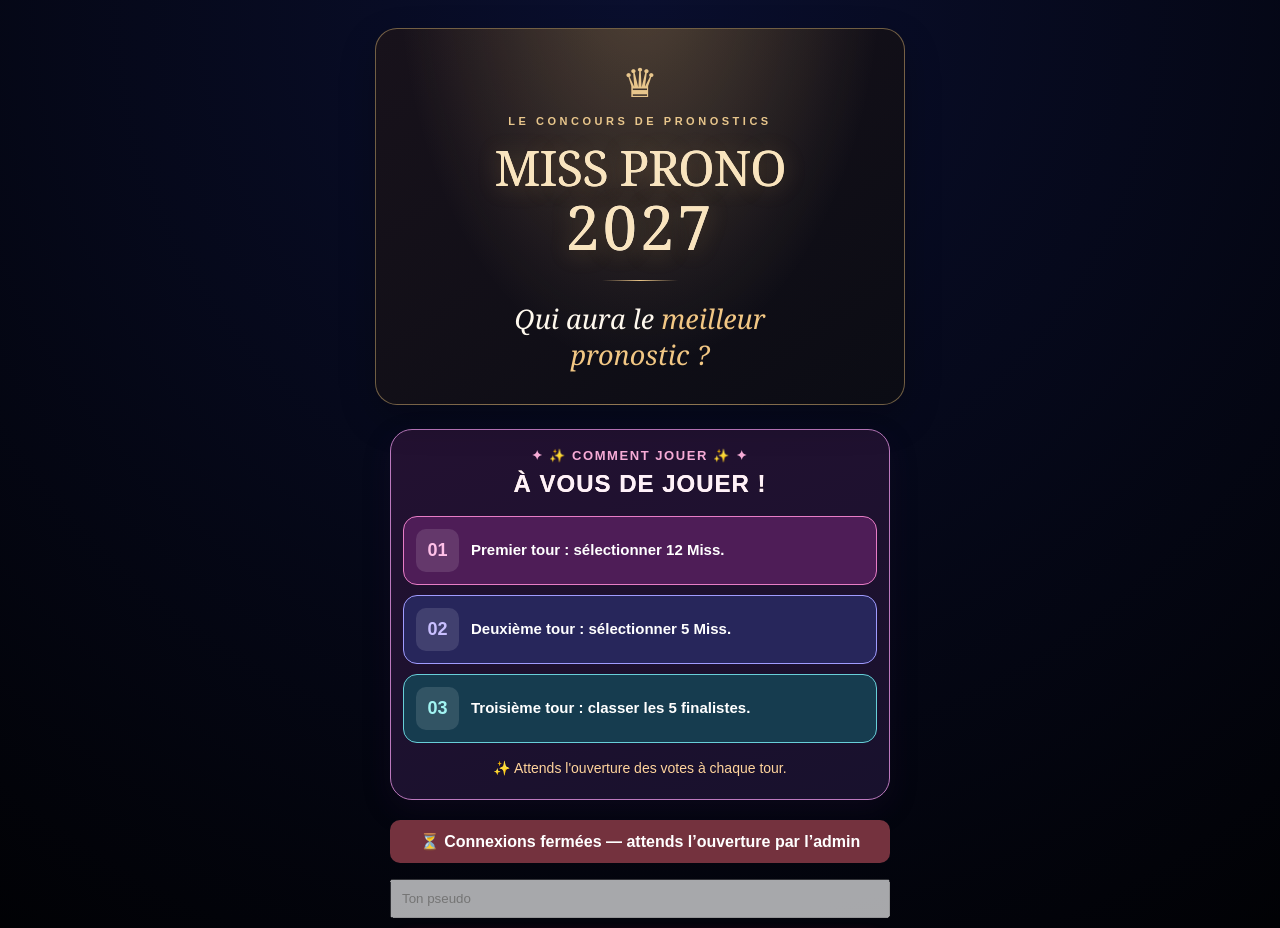
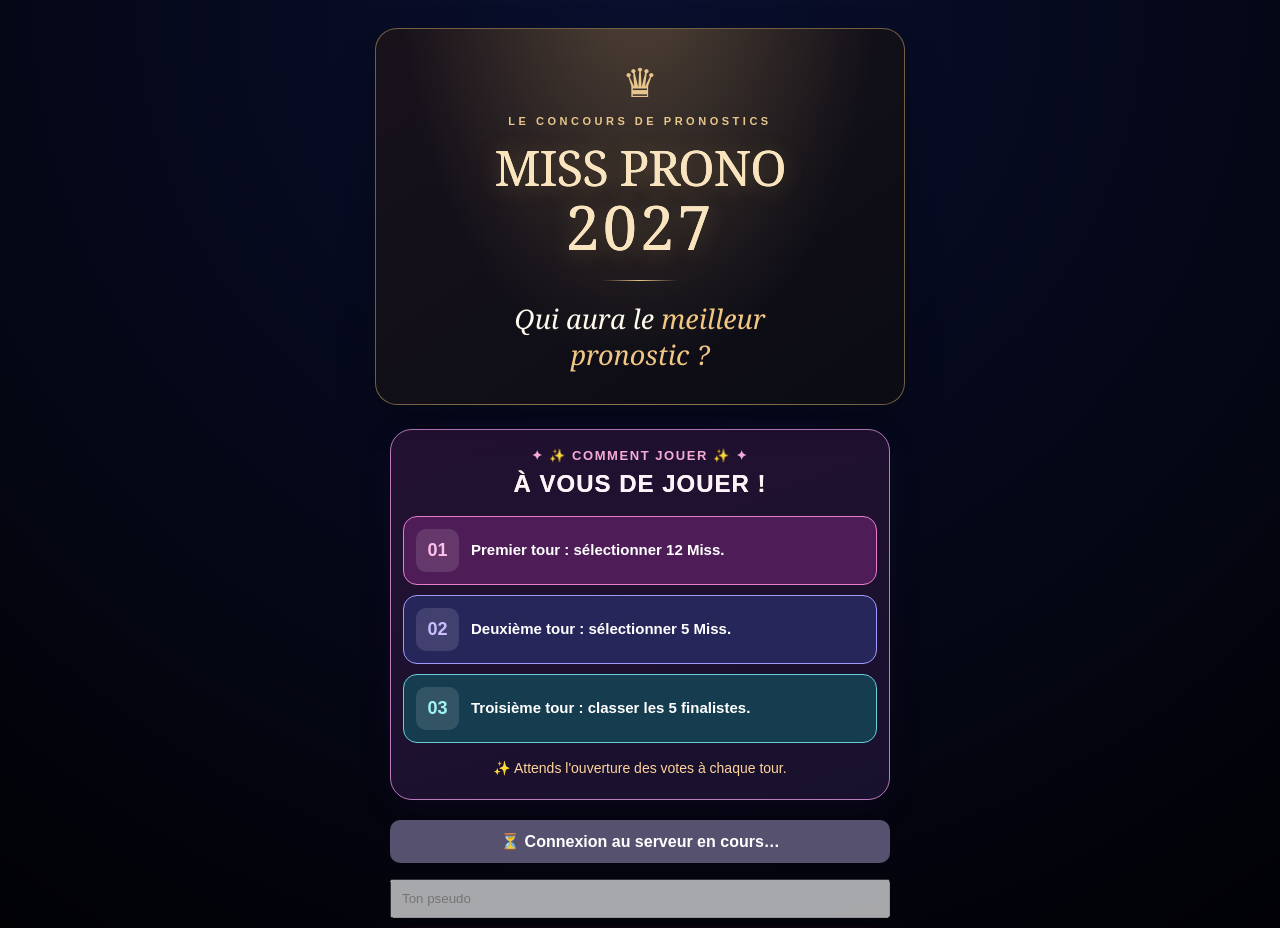
Before and after one commit to ludhardy-arch/miss2027, a React (Vite) app in the folder miss2026-main/: page /#/login in a window 1280 px wide. Shown: the top 928 px of the page. Built offline with nearby package versions, Linux system fonts and the light colour scheme; no server answers; the database is empty.

Commit message:
Authenticate new visitors anonymously and show real connection loading/error status

```diff
--- a/miss2026-main/src/pages/Login.jsx
+++ b/miss2026-main/src/pages/Login.jsx
@@ -1,19 +1,32 @@
-import React, { useContext, useState } from "react";
+import React, { useContext, useState, useEffect } from "react";
 import { AppContext } from "../context/AppContext";
 import { useNavigate } from "react-router-dom";
 import { auth } from "../firebase";
-import { GoogleAuthProvider, signInWithPopup, signInAnonymously, signOut } from "firebase/auth";
+import { GoogleAuthProvider, signInWithPopup, signInAnonymously, onAuthStateChanged } from "firebase/auth";
 
 export default function Login({ setUser }) {
-  const { addPlayer, connectionsOpen } = useContext(AppContext);
+  const { addPlayer, connectionsOpen, connectionsLoaded, connectionsError } = useContext(AppContext);
   const [pseudo, setPseudo] = useState("");
   const [error, setError] = useState("");
   const [pending, setPending] = useState(false);
   const [adminUid, setAdminUid] = useState("");
   const navigate = useNavigate();
 
+  // Authenticate first-time visitors before reading the admin-controlled entry flag.
+  useEffect(() => {
+    let active = true;
+    const unsubscribe = onAuthStateChanged(auth, (firebaseUser) => {
+      if (!firebaseUser && active) {
+        signInAnonymously(auth).catch((error) => {
+          if (active) setError("Connexion au serveur impossible : " + (error?.code || error?.message));
+        });
+      }
+    });
+    return () => { active = false; unsubscribe(); };
+  }, []);
+
   async function loginPlayer() {
-    if (!connectionsOpen) { setError("Les connexions sont fermées. Attends que l’administrateur les ouvre."); return; }
+    if (!connectionsLoaded || !connectionsOpen) { setError("Les connexions sont fermées. Attends que l’administrateur les ouvre."); return; }
     const p = pseudo.trim().replace(/\s+/g, " ");
     if (!/^[a-zA-ZÀ-ÖØ-öø-ÿ0-9_ -]{2,24}$/.test(p)) {
       setError("Choisis un pseudo de 2 à 24 caractères : lettres (accents acceptés), chiffres, espaces, _ ou -.");
@@ -25,7 +38,7 @@ export default function Login({ setUser }) {
       const credential = await signInAnonymously(auth);
       // The database security rules must bind the pseudo to this UID.
       // Check the current opening state again after Firebase authentication.
-      if (!connectionsOpen) throw new Error("Les connexions sont fermées.");
+      if (!connectionsLoaded || !connectionsOpen) throw new Error("Les connexions sont fermées.");
       await addPlayer(p, credential.user.uid);
       const userObj = { pseudo: p, role: "player", uid: credential.user.uid };
       setUser(userObj);
@@ -78,10 +91,14 @@ export default function Login({ setUser }) {
         ))}
         <p style={{ color: "#ffd49c", margin: "17px 7px 5px", fontSize: 14 }}>✨ Attends l'ouverture des votes à chaque tour.</p>
       </section>
-      <p role="status" style={{ padding: 12, borderRadius: 10, background: connectionsOpen ? "#176b43" : "#74323e", color: "white", fontWeight: "bold" }}>{connectionsOpen ? "✅ Connexions ouvertes" : "⏳ Connexions fermées — attends l’ouverture par l’admin"}</p>
-      <input disabled={!connectionsOpen || pending} placeholder="Ton pseudo" value={pseudo} onChange={(e) => setPseudo(e.target.value)}
+      <p role="status" style={{ padding: 12, borderRadius: 10, background: connectionsError ? "#93511b" : !connectionsLoaded ? "#56516f" : connectionsOpen ? "#176b43" : "#74323e", color: "white", fontWeight: "bold" }}>
+        {connectionsError ? "⚠️ Impossible de vérifier les connexions : " + connectionsError
+          : !connectionsLoaded ? "⏳ Connexion au serveur en cours…"
+          : connectionsOpen ? "✅ Connexions ouvertes" : "⏳ Connexions fermées — attends l’ouverture par l’admin"}
+      </p>
+      <input disabled={!connectionsLoaded || !connectionsOpen || pending} placeholder="Ton pseudo" value={pseudo} onChange={(e) => setPseudo(e.target.value)}
         style={{ padding: 10, width: "100%", boxSizing: "border-box", marginBottom: 12 }} />
-      <button onClick={loginPlayer} disabled={pending || !connectionsOpen} style={{ padding: 12, width: "100%", background: "#ff0088", color: "white", border: 0, cursor: "pointer", marginBottom: 18 }}>
+      <button onClick={loginPlayer} disabled={pending || !connectionsLoaded || !connectionsOpen} style={{ padding: 12, width: "100%", background: "#ff0088", color: "white", border: 0, cursor: "pointer", marginBottom: 18 }}>
         🚀 Participer au concours
       </button>
       <button onClick={loginAdmin} disabled={pending} style={{ padding: 12, width: "100%", cursor: "pointer" }}>
```
